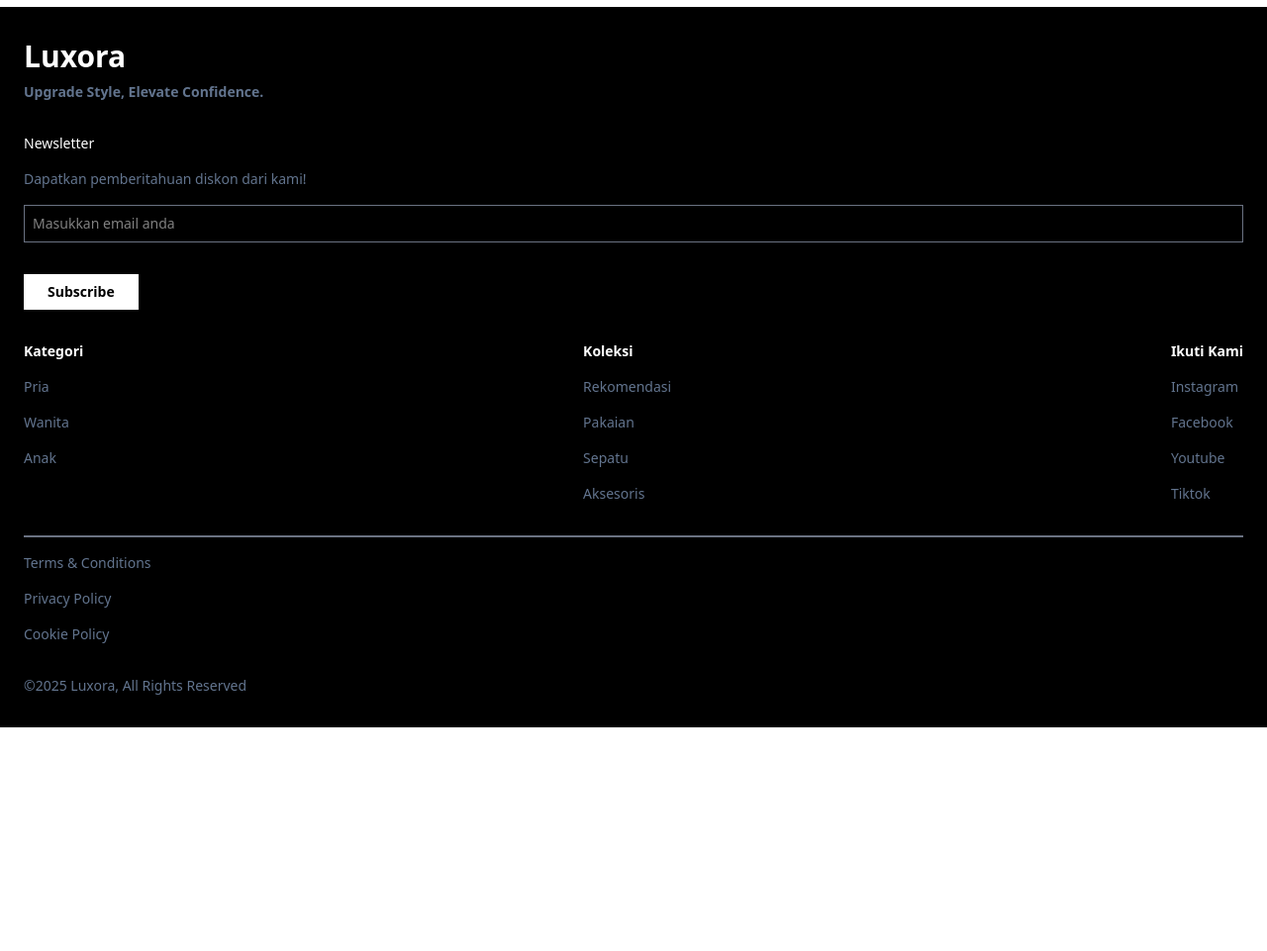
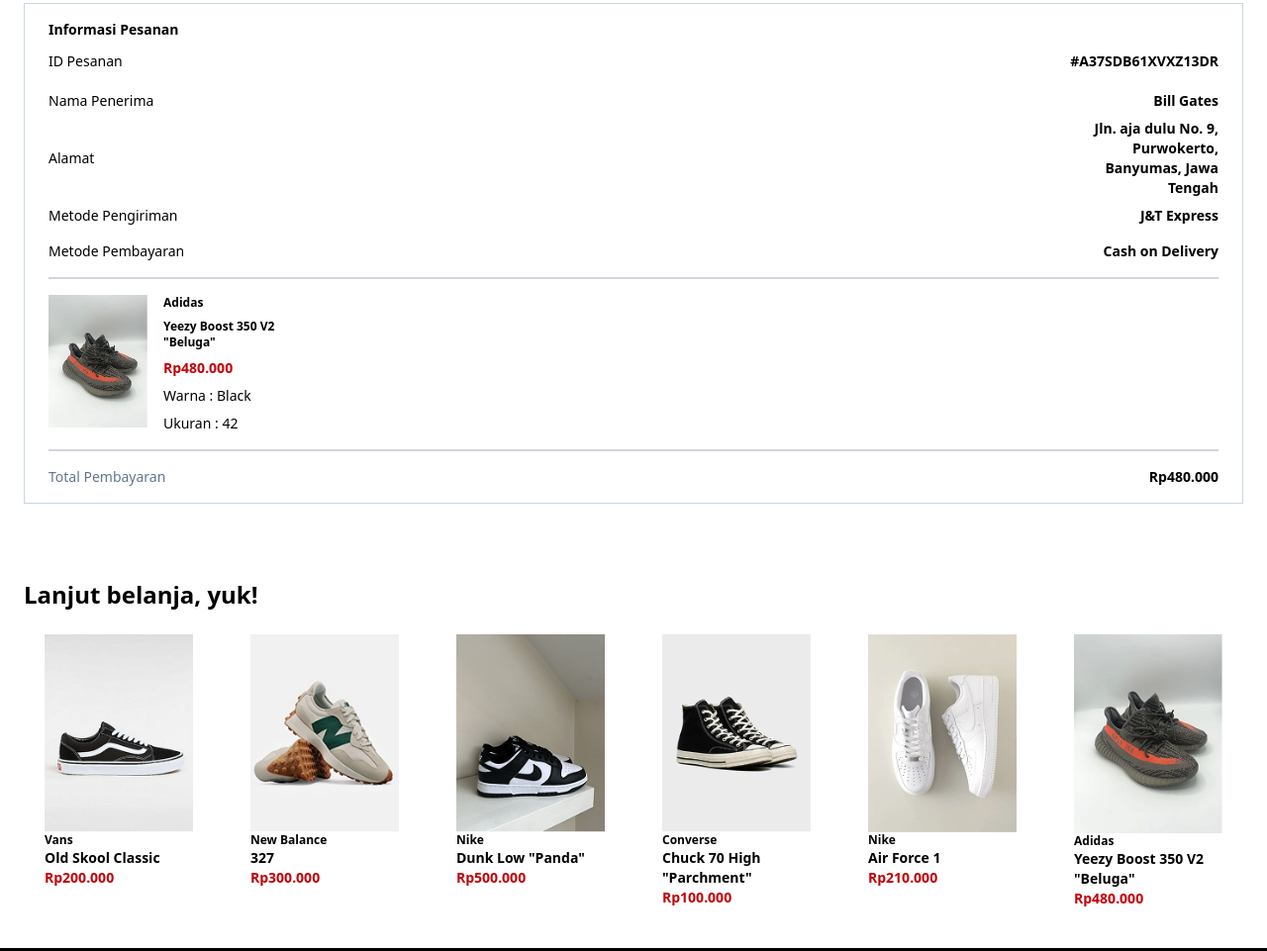
Before and after one commit to imammeze/luxora-ecommerce, a website: page src/order.html in a window 1280 px wide. Shown: the part 201-1162 px from the top of the page at 99% size. Before the commit the page ends 936 px from the top, so only its background shows below. Drawn offline with Linux system fonts and the light colour scheme.

Commit message:
modify: order page

```diff
--- a/src/order.html
+++ b/src/order.html
@@ -58,7 +58,7 @@
         </div>
     </div>
 
-    <section class="py-8 px-6">
+    <section class="py-7 px-6">
         <h2 class="text-center text-2xl font-bold">Woohoo! <br>
             Pesanan berhasil dibuat!</h2>
         <p class="text-sm text-center py-2">Segera lakukan pembayaran untuk mempercepat proses pengiriman. Jika
@@ -66,6 +66,94 @@
             COD, tunggu
             pesanan sampai
             dirumah ya!</p>
+        <div class="border border-slate-300 py-4 px-6 my-8">
+            <p class="font-semibold text-sm">Informasi Pesanan</p>
+            <div class="flex justify-between items-center">
+                <p class="text-sm py-3">ID Pesanan</p>
+                <p class="font-semibold text-sm">#A37SDB61XVXZ13DR</p>
+            </div>
+            <div class="flex justify-between items-center">
+                <p class="text-sm py-2">Nama Penerima</p>
+                <p class="font-semibold text-sm">Bill Gates</p>
+            </div>
+            <div class="flex justify-between items-center">
+                <p class="text-sm py-2">Alamat</p>
+                <p class="font-semibold text-sm text-right w-[150px]">Jln. aja dulu No. 9,
+                    Purwokerto,
+                    Banyumas,
+                    Jawa Tengah</p>
+            </div>
+            <div class="flex justify-between items-center">
+                <p class="text-sm py-2">Metode Pengiriman</p>
+                <p class="font-semibold text-sm">J&T Express</p>
+            </div>
+            <div class="flex justify-between items-center">
+                <p class="text-sm py-2">Metode Pembayaran</p>
+                <p class="font-semibold text-sm">Cash on Delivery</p>
+            </div>
+            <hr class="w-full border border-gray-300 mt-2">
+            <div class="flex items-start gap-3 mt-4">
+                <div class="flex gap-4">
+                    <img width="100" class="h-fit" src="./assets/img/produk3.png" alt="">
+                    <div class="flex flex-col gap-2">
+                        <p class="text-xs font-semibold">Adidas</p>
+                        <p class="font-bold text-xs">Yeezy Boost 350 V2 <br>"Beluga"</p>
+                        <p class="font-bold text-sm text-red-700">Rp480.000</p>
+                        <p class="text-sm">Warna : Black</p>
+                        <p class=" text-sm">Ukuran : 42</p>
+                    </div>
+                </div>
+            </div>
+            <div class="mt-2">
+                <hr class="w-full border border-gray-300 my-4">
+                <div class="flex justify-between">
+                    <p class="text-sm text-slate-500">Total Pembayaran</p>
+                    <p class="text-sm font-semibold">Rp480.000</p>
+                </div>
+            </div>
+        </div>
+    </section>
+
+    <section class="py-4 px-6">
+        <h2 class="text-2xl font-bold">Lanjut belanja, yuk!</h2>
+        <div class="py-6 flex justify-around flex-wrap gap-4">
+            <div>
+                <img width="150" src="./assets/img/sepatu1.png" alt="">
+                <p class="text-xs font-semibold">Vans</p>
+                <p class="font-bold text-sm">Old Skool Classic</p>
+                <p class="font-bold text-sm text-red-700">Rp200.000</p>
+            </div>
+            <div>
+                <img width="150" src="./assets/img/sepatu2.png" alt="">
+                <p class="text-xs font-semibold">New Balance</p>
+                <p class="font-bold text-sm">327</p>
+                <p class="font-bold text-sm text-red-700">Rp300.000</p>
+            </div>
+            <div>
+                <img width="150" src="./assets/img/sepatu3.png" alt="">
+                <p class="text-xs font-semibold">Nike</p>
+                <p class="font-bold text-sm">Dunk Low "Panda"</p>
+                <p class="font-bold text-sm text-red-700">Rp500.000</p>
+            </div>
+            <div>
+                <img width="150" src="./assets/img/sepatu4.png" alt="">
+                <p class="text-xs font-semibold">Converse</p>
+                <p class="font-bold text-sm">Chuck 70 High <br> "Parchment"</p>
+                <p class="font-bold text-sm text-red-700">Rp100.000</p>
+            </div>
+            <div>
+                <img width="150" src="./assets/img/produk2.png" alt="">
+                <p class="text-xs font-semibold">Nike</p>
+                <p class="font-bold text-sm">Air Force 1</p>
+                <p class="font-bold text-sm text-red-700">Rp210.000</p>
+            </div>
+            <div>
+                <img width="150" src="./assets/img/produk3.png" alt="">
+                <p class="text-xs font-semibold">Adidas</p>
+                <p class="font-bold text-sm">Yeezy Boost 350 V2 <br>"Beluga"</p>
+                <p class="font-bold text-sm text-red-700">Rp480.000</p>
+            </div>
+        </div>
     </section>
 
     <section class="py-8 px-6 bg-black text-white">
```
Also changed, not shown: src/output.css.
